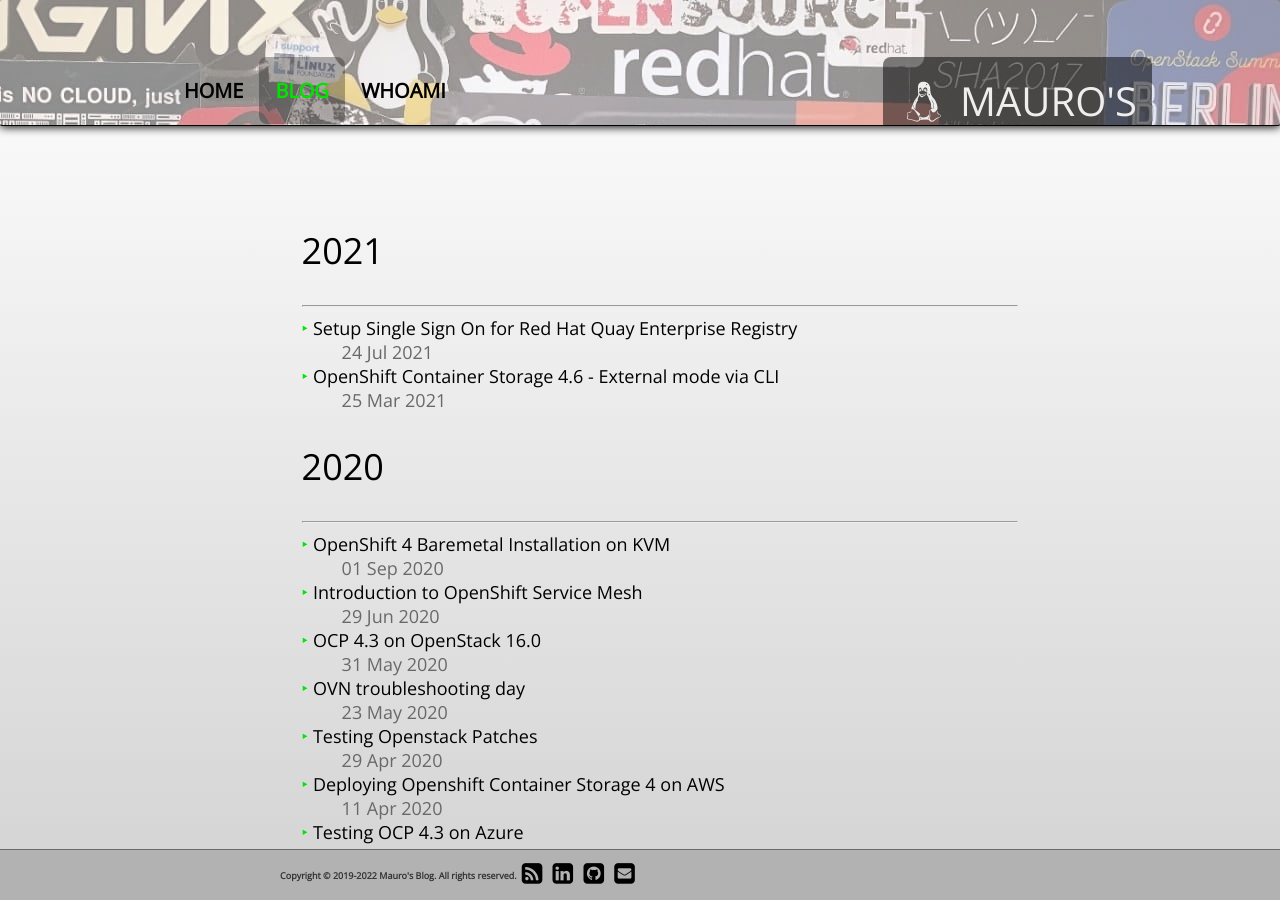
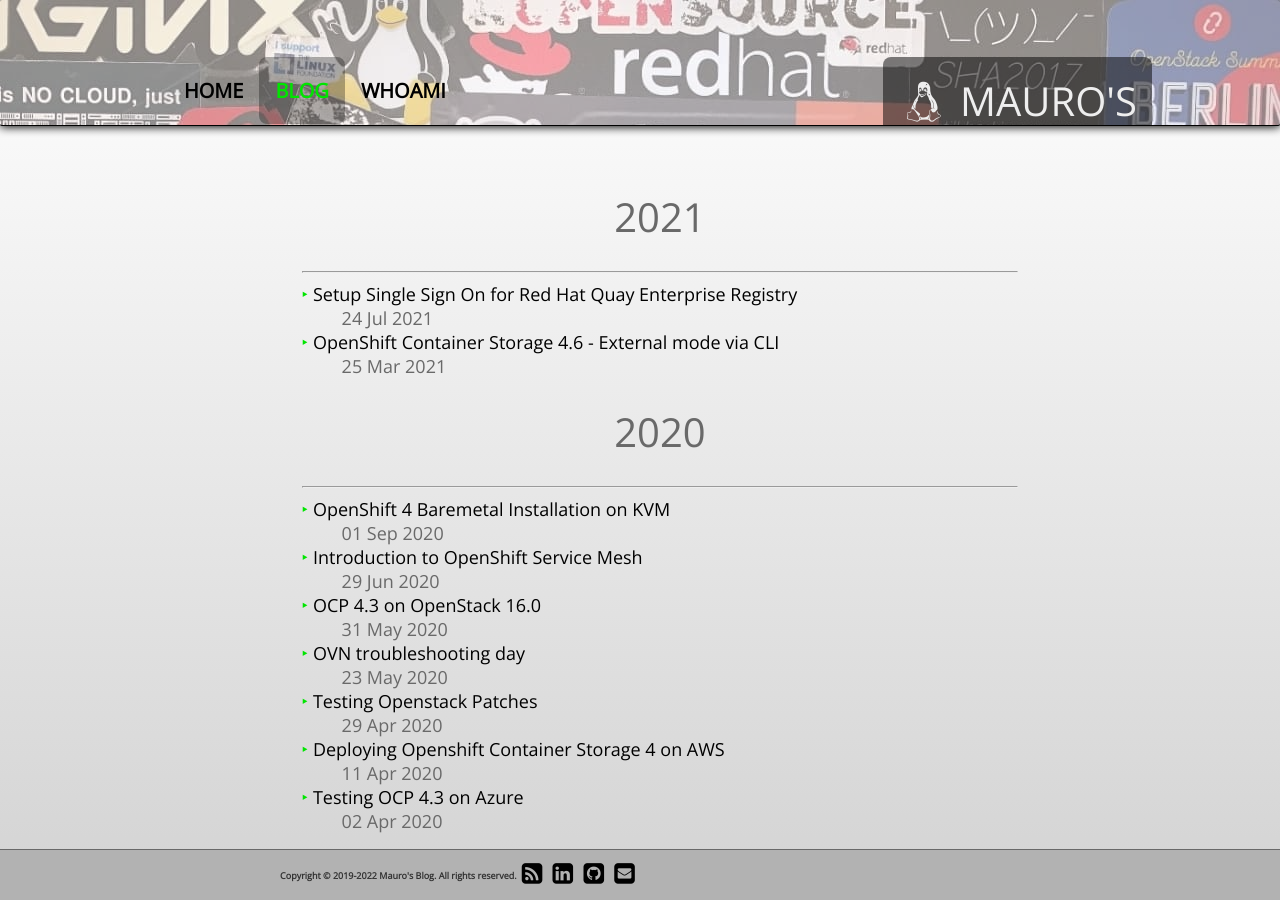
Before and after one commit to mauroseb/mauroseb.github.io, a Jekyll site: the page built from blog/index.html, in a window 1280 px wide and 900 px high. Built offline with Jekyll 4.4.1, drawn with Linux system fonts in a browser that asks for light colours.

Commit message:
Update index.html

```diff
--- a/blog/index.html
+++ b/blog/index.html
@@ -2,13 +2,13 @@
 layout: default
 title: BLOG
 ---
-        <br/><br/><br/>
+        <br/>
         <div>
              <ul class="posts">
 		{% for post in site.posts %}
 		   {% capture this_year %}{{ post.date | date: "%Y" }}{% endcapture %}
 		     {% if this_year != date %}
-		       <h2 id="y{{ this_year }}">{{ this_year }}</h2>
+		       <h1 id="y{{ this_year }}">{{ this_year }}</h1>
 		       <hr>
 		       {% capture date %}{{ this_year }}{% endcapture %}
 		     {% endif %}
@@ -16,3 +16,4 @@
 	        {% endfor %}
 	      </ul>
         </div>
+        <br/>
```
